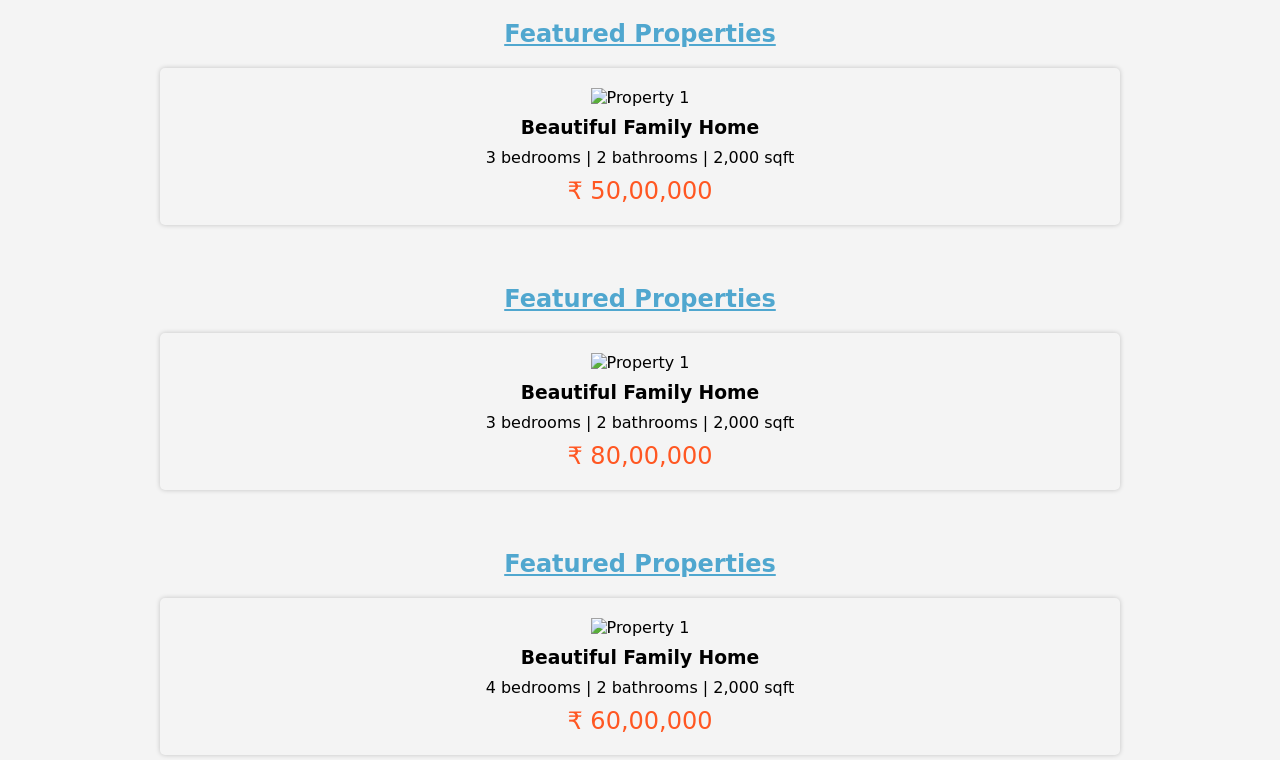
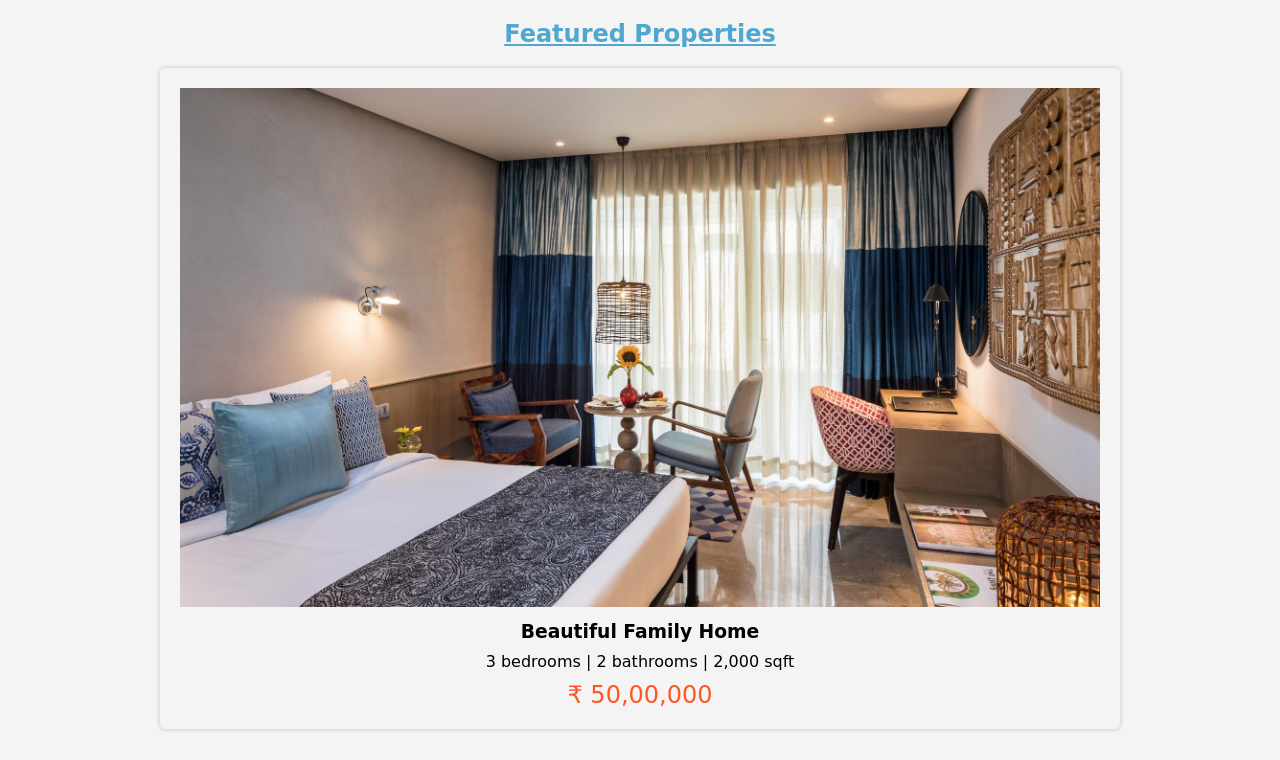
Before and after one commit to MrCR77/RealEstateLanding, a plain HTML site: page index.html in a window 1280 px wide. Shown: the part 760-1520 px from the top of the page. Drawn offline with Linux system fonts and the light colour scheme; files whose address does not match are found by name.

Commit message:
Update index.html

```diff
--- a/index.html
+++ b/index.html
@@ -39,7 +39,7 @@
     <section class="properties">
         <h2>Featured Properties</h2>
         <div class="property-card">
-            <img src="./images/img1.jpg" alt="Property 1">
+            <img src="./img1.jpg" alt="Property 1">
             <h3>Beautiful Family Home</h3>
             <p>3 bedrooms | 2 bathrooms | 2,000 sqft</p>
             <span class="price">₹ 50,00,000</span>
@@ -49,7 +49,7 @@
     <section class="properties">
         <h2>Featured Properties</h2>
         <div class="property-card">
-            <img src="./images/img2.webp" alt="Property 1">
+            <img src="./img2.webp" alt="Property 1">
             <h3>Beautiful Family Home</h3>
             <p>3 bedrooms | 2 bathrooms | 2,000 sqft</p>
             <span class="price">₹ 80,00,000</span>
@@ -59,7 +59,7 @@
     <section class="properties">
         <h2>Featured Properties</h2>
         <div class="property-card">
-            <img src="./images/img3.avif" alt="Property 1">
+            <img src="./img3.avif" alt="Property 1">
             <h3>Beautiful Family Home</h3>
             <p>4 bedrooms | 2 bathrooms | 2,000 sqft</p>
             <span class="price">₹ 60,00,000</span>
```
